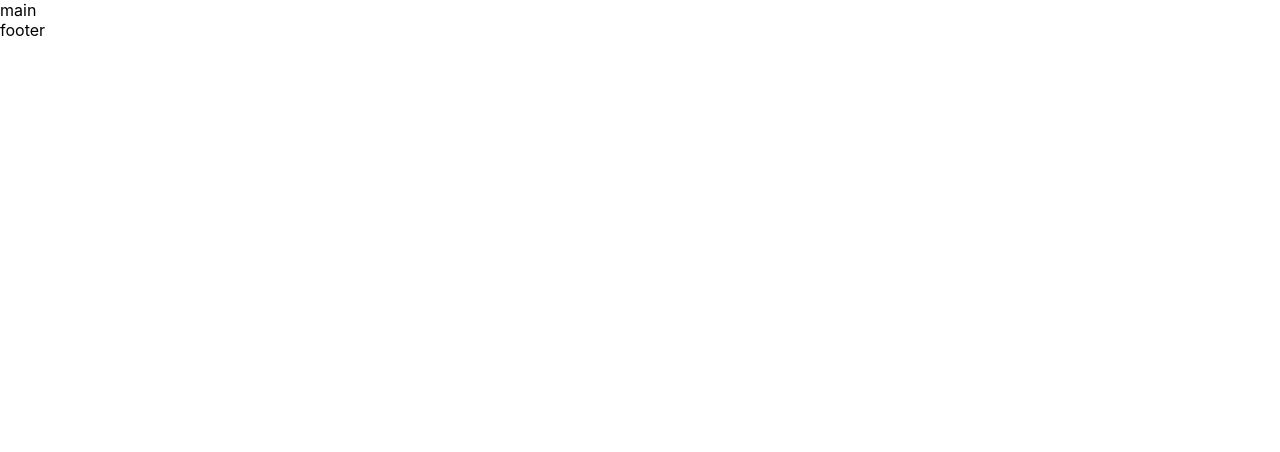
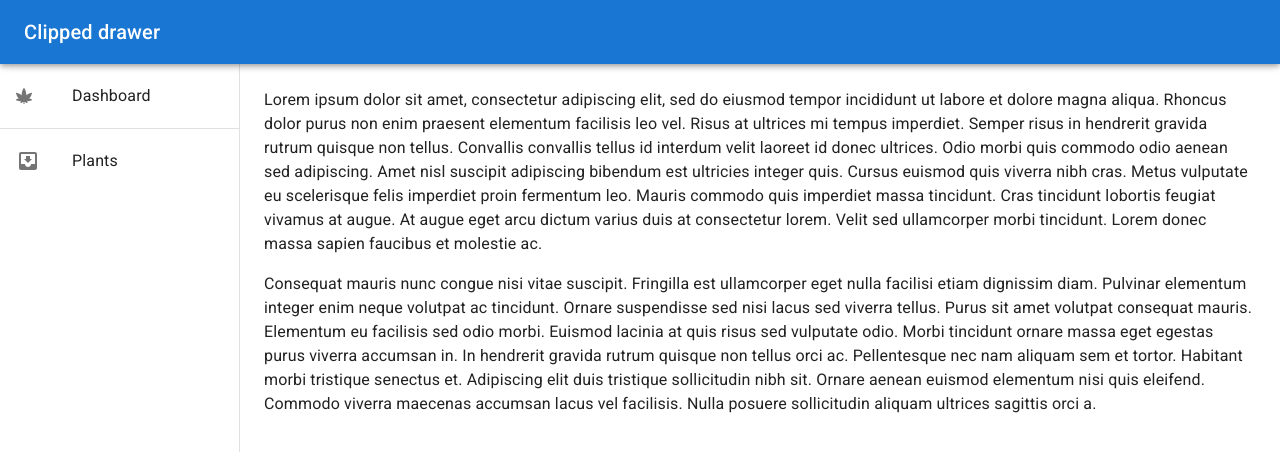
Before and after one commit to oldmansocial71/my.primo.homegrow.com, a Next.js app: page / in a window 1280 px wide. Shown: the top 452 px of the page. Built offline with nearby package versions, Linux system fonts and the light colour scheme.

Commit message:
Updated with fontawesome and react icons

```diff
--- a/pages/index.js
+++ b/pages/index.js
@@ -1,4 +1,24 @@
 import Head from 'next/head';
+
+//MUI Imports
+import Box from '@mui/material/Box';
+import Drawer from '@mui/material/Drawer';
+import AppBar from '@mui/material/AppBar';
+import CssBaseline from '@mui/material/CssBaseline';
+import Toolbar from '@mui/material/Toolbar';
+import List from '@mui/material/List';
+import Typography from '@mui/material/Typography';
+import Divider from '@mui/material/Divider';
+import ListItem from '@mui/material/ListItem';
+import ListItemIcon from '@mui/material/ListItemIcon';
+import ListItemText from '@mui/material/ListItemText';
+import InboxIcon from '@mui/icons-material/MoveToInbox';
+import MailIcon from '@mui/icons-material/Mail';
+
+//React icons
+import { FaCannabis } from 'react-icons/fa';
+
+const drawerWidth = 240;
 
 export default function Home() {
   return (
@@ -15,8 +35,88 @@ export default function Home() {
           href='https://fonts.googleapis.com/css?family=Roboto:300,400,500,700&display=swap'
         />
       </Head>
-
-      <main>main</main>
+      <main>
+        <Box sx={{ display: 'flex' }}>
+          <CssBaseline />
+          <AppBar
+            position='fixed'
+            sx={{ zIndex: (theme) => theme.zIndex.drawer + 1 }}>
+            <Toolbar>
+              <Typography variant='h6' noWrap component='div'>
+                Clipped drawer
+              </Typography>
+            </Toolbar>
+          </AppBar>
+          <Drawer
+            variant='permanent'
+            sx={{
+              width: drawerWidth,
+              flexShrink: 0,
+              [`& .MuiDrawer-paper`]: {
+                width: drawerWidth,
+                boxSizing: 'border-box',
+              },
+            }}>
+            <Toolbar />
+            <Box sx={{ overflow: 'auto' }}>
+              <List>
+                {['Dashboard'].map((text, index) => (
+                  <ListItem button key={text}>
+                    <ListItemIcon>
+                      <FaCannabis />
+                    </ListItemIcon>
+                    <ListItemText primary={text} />
+                  </ListItem>
+                ))}
+              </List>
+              <Divider />
+              <List>
+                {['Plants'].map((text, index) => (
+                  <ListItem button key={text}>
+                    <ListItemIcon>
+                      {index % 2 === 0 ? <InboxIcon /> : <MailIcon />}
+                    </ListItemIcon>
+                    <ListItemText primary={text} />
+                  </ListItem>
+                ))}
+              </List>
+            </Box>
+          </Drawer>
+          <Box component='main' sx={{ flexGrow: 1, p: 3 }}>
+            <Toolbar />
+            <Typography paragraph>
+              Lorem ipsum dolor sit amet, consectetur adipiscing elit, sed do
+              eiusmod tempor incididunt ut labore et dolore magna aliqua.
+              Rhoncus dolor purus non enim praesent elementum facilisis leo vel.
+              Risus at ultrices mi tempus imperdiet. Semper risus in hendrerit
+              gravida rutrum quisque non tellus. Convallis convallis tellus id
+              interdum velit laoreet id donec ultrices. Odio morbi quis commodo
+              odio aenean sed adipiscing. Amet nisl suscipit adipiscing bibendum
+              est ultricies integer quis. Cursus euismod quis viverra nibh cras.
+              Metus vulputate eu scelerisque felis imperdiet proin fermentum
+              leo. Mauris commodo quis imperdiet massa tincidunt. Cras tincidunt
+              lobortis feugiat vivamus at augue. At augue eget arcu dictum
+              varius duis at consectetur lorem. Velit sed ullamcorper morbi
+              tincidunt. Lorem donec massa sapien faucibus et molestie ac.
+            </Typography>
+            <Typography paragraph>
+              Consequat mauris nunc congue nisi vitae suscipit. Fringilla est
+              ullamcorper eget nulla facilisi etiam dignissim diam. Pulvinar
+              elementum integer enim neque volutpat ac tincidunt. Ornare
+              suspendisse sed nisi lacus sed viverra tellus. Purus sit amet
+              volutpat consequat mauris. Elementum eu facilisis sed odio morbi.
+              Euismod lacinia at quis risus sed vulputate odio. Morbi tincidunt
+              ornare massa eget egestas purus viverra accumsan in. In hendrerit
+              gravida rutrum quisque non tellus orci ac. Pellentesque nec nam
+              aliquam sem et tortor. Habitant morbi tristique senectus et.
+              Adipiscing elit duis tristique sollicitudin nibh sit. Ornare
+              aenean euismod elementum nisi quis eleifend. Commodo viverra
+              maecenas accumsan lacus vel facilisis. Nulla posuere sollicitudin
+              aliquam ultrices sagittis orci a.
+            </Typography>
+          </Box>
+        </Box>
+      </main>
 
       <footer>footer</footer>
     </div>
```
Also changed, not shown: package.json (+11 -1 lines), 2 other files (tests, documents, lock files or other folders).
